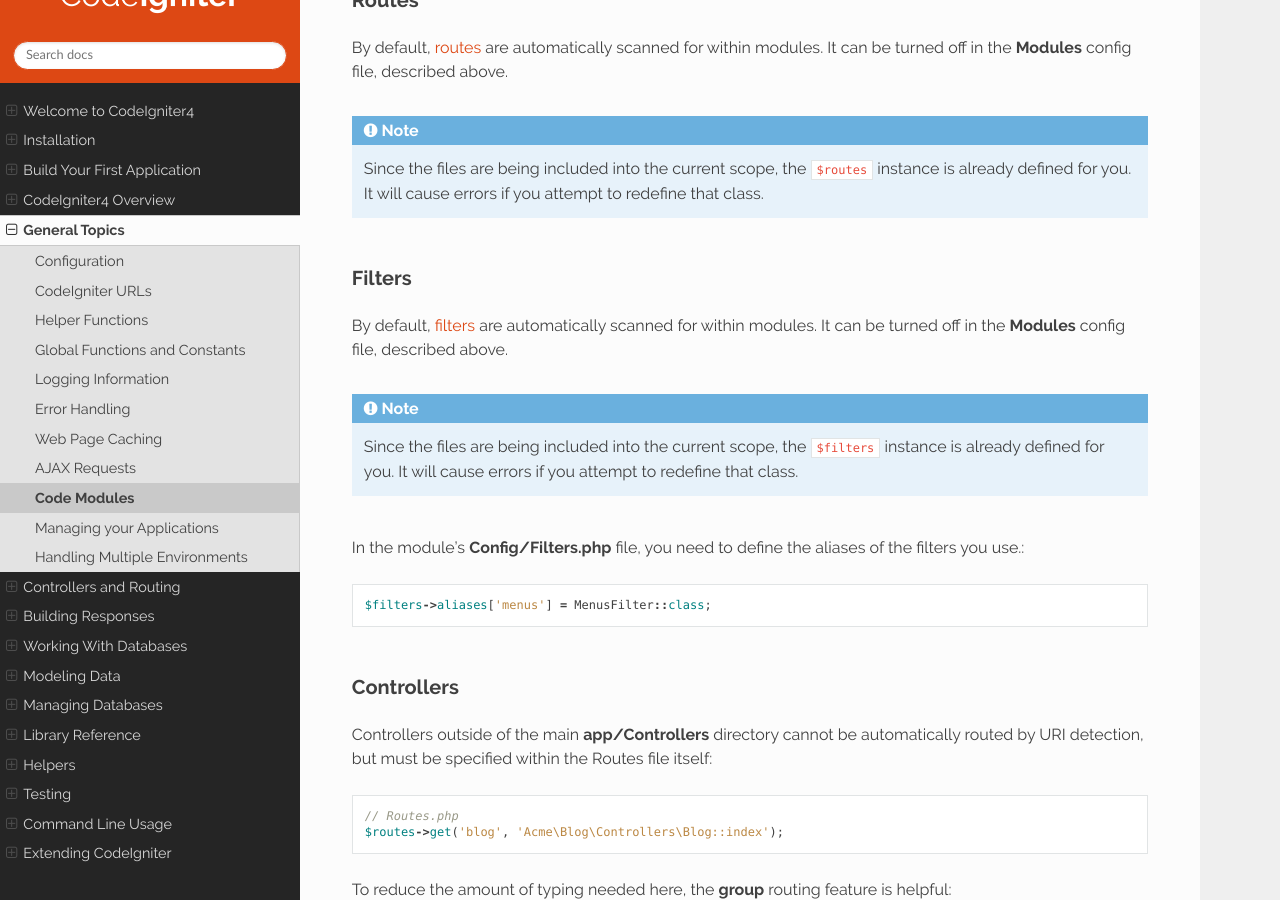
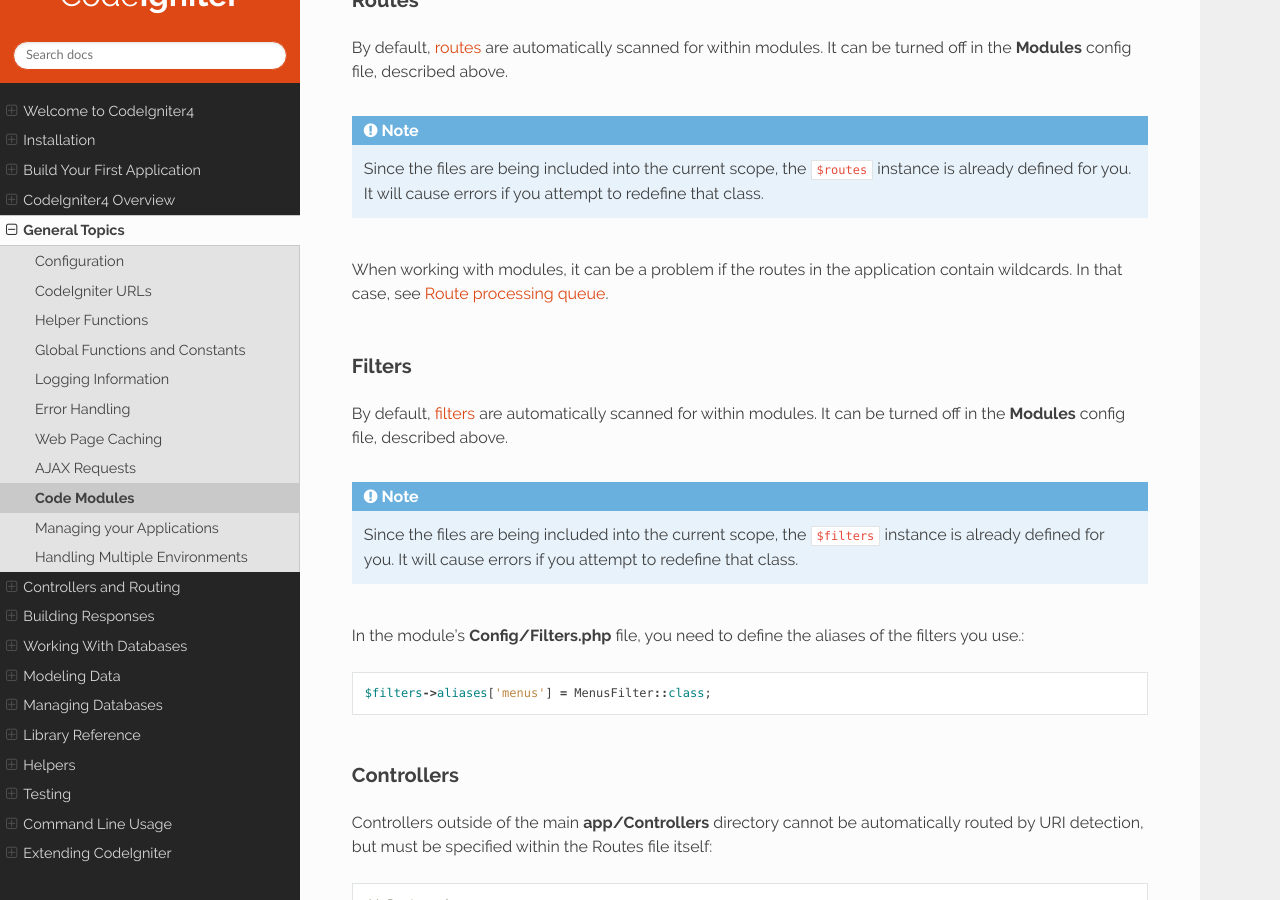
Before and after one commit to NEKOGET/ci4_user_guide_src, a Sphinx documentation site: the page built from source/general/modules.rst, in a window 1280 px wide and 900 px high, scrolled down 3818 px. Built offline with Sphinx 7.4.7 and the Read the Docs theme 2.0.0, drawn with Linux system fonts in a browser that asks for light colours.

Commit message:
docs: add reference from Module Routes to Route processing queue

```diff
--- a/source/general/modules.rst
+++ b/source/general/modules.rst
@@ -153,6 +153,9 @@ the **Modules** config file, described above.
 .. note:: Since the files are being included into the current scope, the ``$routes`` instance is already defined for you.
     It will cause errors if you attempt to redefine that class.
 
+When working with modules, it can be a problem if the routes in the application contain wildcards.
+In that case, see :ref:`routing-priority`.
+
 Filters
 =======
 
--- a/source/incoming/routing.rst
+++ b/source/incoming/routing.rst
@@ -456,7 +456,7 @@ be used when the first parameter is a language string::
     // Creates:
     $routes['users/(:num)'] = 'users/show/$2';
 
-.. _priority:
+.. _routing-priority:
 
 Route processing queue
 ----------------------
@@ -590,7 +590,7 @@ Route processing by priority
 
 Enables or disables processing of the routes queue by priority. Lowering the priority is defined in the route option.
 Disabled by default. This functionality affects all routes.
-For an example of use lowering the priority see :ref:`priority`::
+For an example of use lowering the priority see :ref:`routing-priority`::
 
     // to enable
     $routes->setPrioritize();
```
